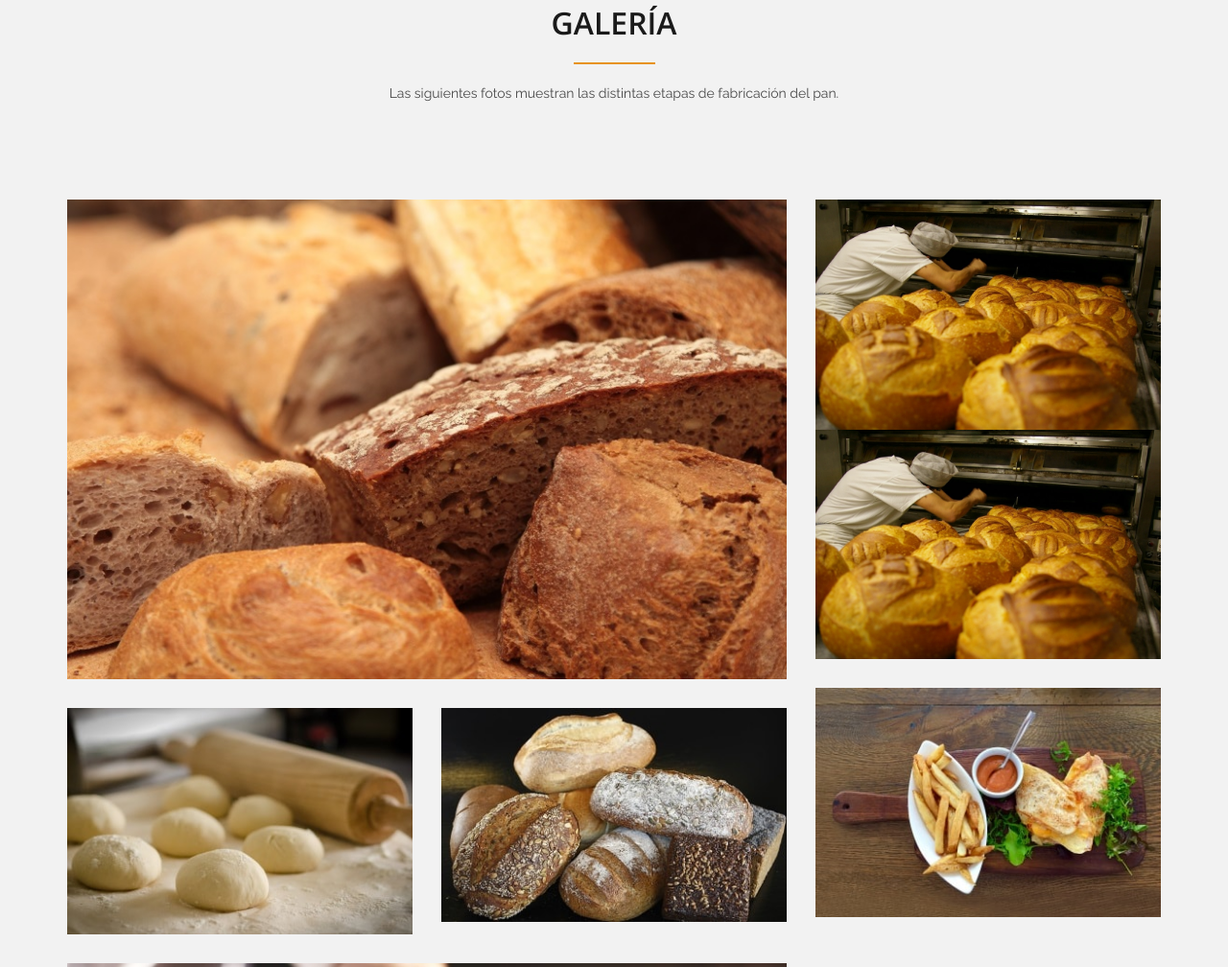
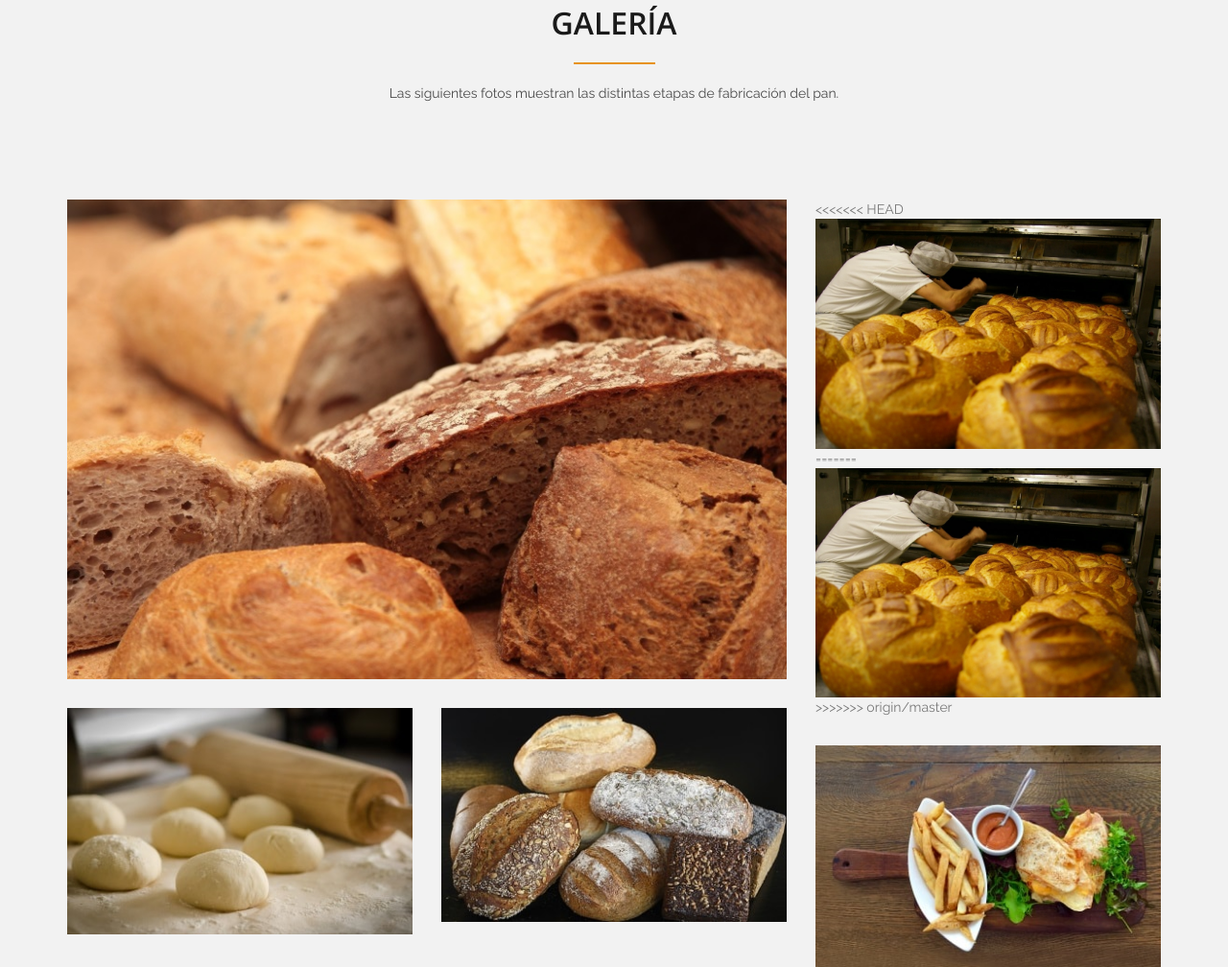
Before and after one commit to Broscorp/web, a plain HTML site: page index.html in a window 1280 px wide. Shown: the part 2664-3672 px from the top of the page at 96% size. Drawn offline with nearby package versions, Linux system fonts and the light colour scheme; some packages are replaced by stand-ins of ours; files whose address does not match are found by name.

Commit message:
Revert "fixed origin/master on images"
This reverts commit 95242e19e468a045ac3e4a855939e310ed518500.

```diff
--- a/index.html
+++ b/index.html
@@ -387,8 +387,11 @@
 
                                 <div class="col-md-4">
                                     <div class="galeria_item galeria_item2">
+<<<<<<< HEAD
                                         <img src="assets/images/galeria/1.jpg" alt="" />
+=======
                                         <img src="assets/images/galeria/1.jpg" alt="Imagen 1 de la galeria" />
+>>>>>>> origin/master
                                         <div class="galeria_hover text-center">
                                             <h6 class="text-uppercase text-white">Título</h6>
                                             <p class=" text-white">Descripción de la foto</p>
```
